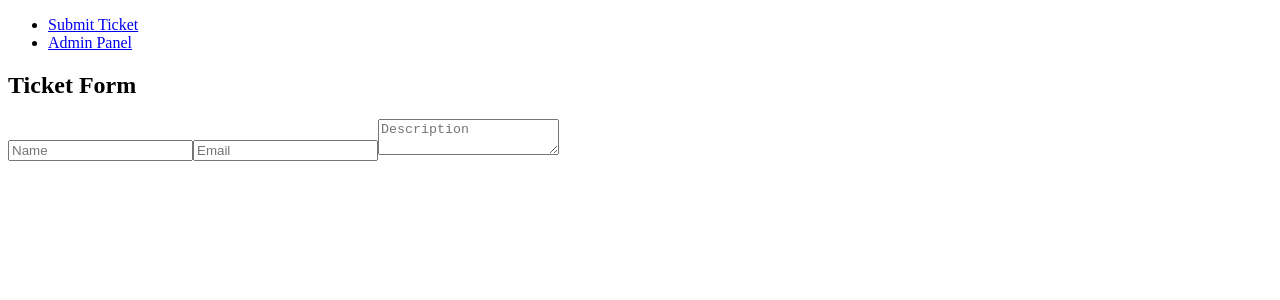
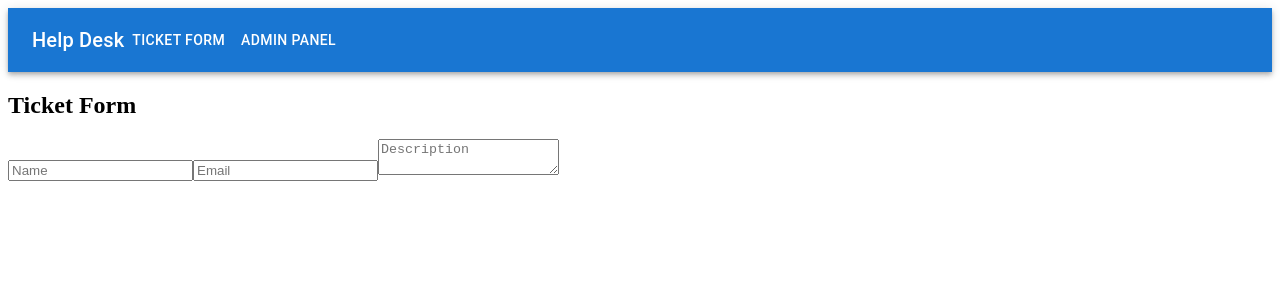
Before and after one commit to cristianteranv/zealthy-help-desk, a React (Create React App) app in the folder frontend/: page / in a window 1280 px wide. Shown: the top 300 px of the page. Built offline with nearby package versions, Linux system fonts and the light colour scheme.

Commit message:
added material ui to app.js

```diff
--- a/frontend/package.json
+++ b/frontend/package.json
@@ -3,6 +3,10 @@
   "version": "0.1.0",
   "private": true,
   "dependencies": {
+    "@emotion/react": "^11.11.4",
+    "@emotion/styled": "^11.11.5",
+    "@mui/icons-material": "^5.16.0",
+    "@mui/material": "^5.16.0",
     "@testing-library/jest-dom": "^5.17.0",
     "@testing-library/react": "^13.4.0",
     "@testing-library/user-event": "^13.5.0",
--- a/frontend/src/App.js
+++ b/frontend/src/App.js
@@ -1,5 +1,6 @@
 import React from 'react';
 import { BrowserRouter as Router, Route, Routes, Link } from 'react-router-dom';
+import { AppBar, Toolbar, Typography, Container, Button } from '@mui/material';
 import TicketForm from './components/TicketForm';
 
 const TicketList = () => {
@@ -19,22 +20,19 @@ const TicketList = () => {
 function App() {
   return (
     <Router>
-      <div>
-        <nav>
-          <ul>
-            <li>
-              <Link to="/">Submit Ticket</Link>
-            </li>
-            <li>
-              <Link to="/admin">Admin Panel</Link>
-            </li>
-          </ul>
-        </nav>
-        <Routes>
-          <Route exact path='/' element={<TicketForm/>} />
-          <Route exact path='/admin' element={<TicketList/>} />
-        </Routes>
-      </div>
+      <AppBar position="static">
+        <Toolbar>
+          <Typography variant="h6">
+            Help Desk
+          </Typography>
+          <Button color="inherit" component={Link} to="/">Ticket Form</Button>
+          <Button color="inherit" component={Link} to="/admin">Admin Panel</Button>
+        </Toolbar>
+      </AppBar>
+      <Routes>
+        <Route path="/" element={<TicketForm />} />
+        <Route path="/admin" element={<TicketList />} />
+      </Routes>
     </Router>
   );
 }
```
Also changed, not shown: 1 other file (tests, documents, lock files or other folders).
